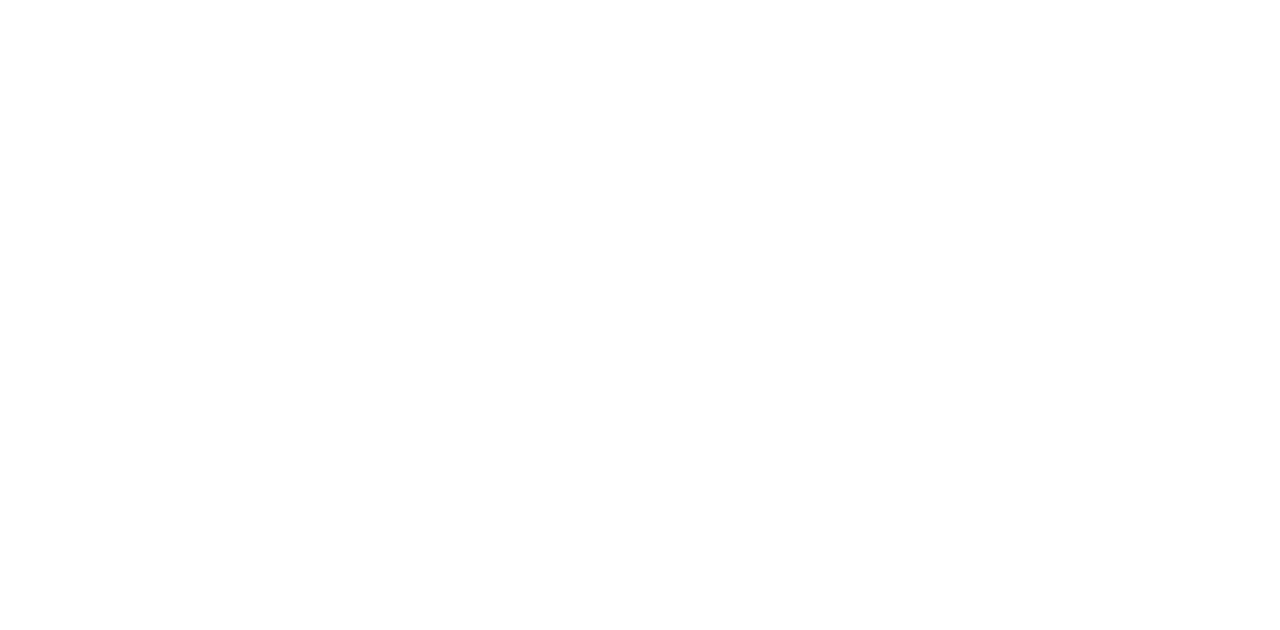
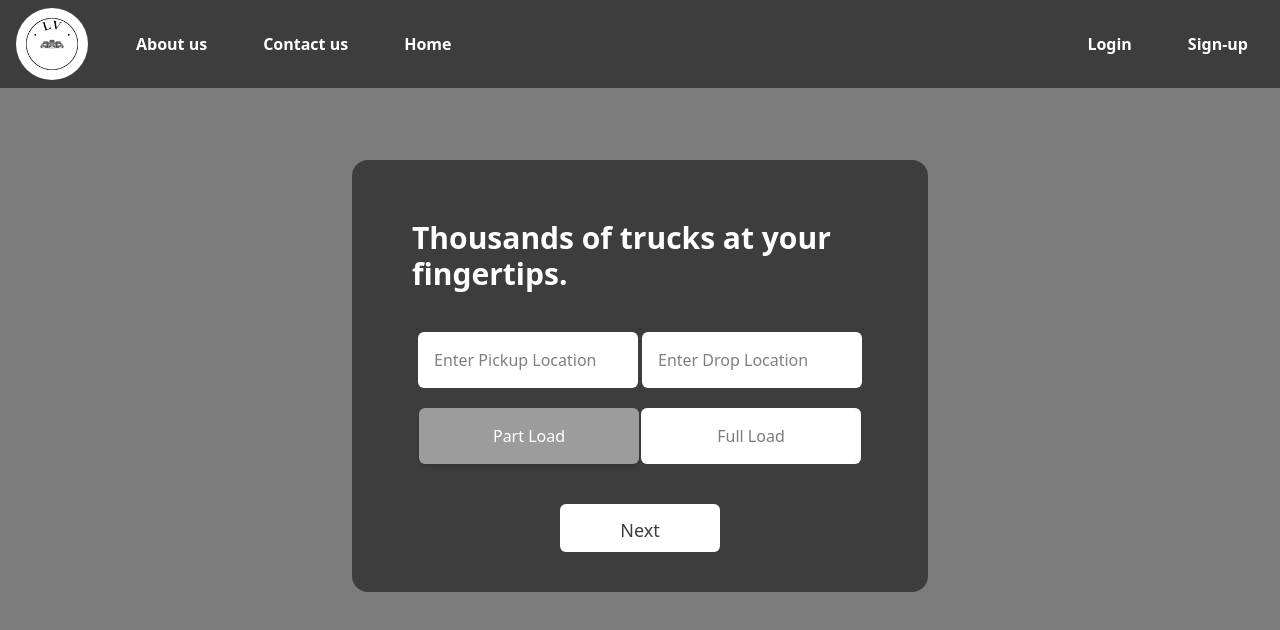
Before and after one commit to DeepakSekar003/Load_Vehicles, a React (Vite) app in the folder Load_Vehicles/: page /CustomerPage in a window 1280 px wide. Before the commit this address had no page. Shown: the top 630 px of the page. Built offline with nearby package versions, Linux system fonts and the light colour scheme.

Commit message:
Added Customer Page

```diff
--- a/Load_Vehicles/src/App.jsx
+++ b/Load_Vehicles/src/App.jsx
@@ -6,6 +6,9 @@
 import Contact from "./components/Contact";
 import B_mobilenum from "./components/B_mobilenum.jsx";
 import Otp from "./components/Otp";
+import CustomerPage from "./pages/CustomerPage.jsx";
+
+import PersonalSec from "./pages/PersonalSec.jsx";
 
 
 
@@ -21,7 +24,9 @@
           <Route exact path="/Contact" element={<Contact />} />
            <Route exact path="/mobile" element={<B_mobilenum />} />
            <Route exact path="/otp" element={<Otp />} />
+          <Route exact path="/CustomerPage" element={<CustomerPage/>}/>
 
+          <Route exact path="/PersonalSec" element={<PersonalSec/>}/>
         </Routes>
       </Router>
     </>
--- a/Load_Vehicles/src/components/InputBox.jsx
+++ b/Load_Vehicles/src/components/InputBox.jsx
@@ -1,5 +1,5 @@
 import { AiOutlineCloudUpload } from "react-icons/ai";
-
+import { useState } from 'react'
 export function InputBox({ placeholder }) {
   return (
     <input type="text"
@@ -9,12 +9,19 @@
 }
 
 export function RadioBox() {
+      const [options,setoptions]=useState('Part Load');
+      const select=['Part Load','Full Load']
   return (
     <>
-      <input type="radio" id="business" name="radiobox" className=" appearance-none" />
-      <label for="business" className="bg-white text-[#7b7b7b] p-4 w-55  font-semi-bold cursor-pointer flex justify-center items-center hover:bg-[#f2f0f0]  rounded-l-md">Business</label><br />
-      <input type="radio" id="personal" name="radiobox" className="appearance-none" />
-      <label for="personal" className="bg-white text-[#7b7b7b] p-4 w-56 -ml-5.5 font-semi-bold cursor-pointer flex items-center justify-center hover:bg-[#f2f0f0] rounded-r-md ">Personal</label>
+        <div className="flex gap-0.5">
+         {select.map((option)=>(
+                <button key={option}
+                onClick={()=>setoptions(option)}
+                className={`p-4 w-55 rounded-md transition-all duration-200
+                ${options===option ? 'bg-[#9c9c9c] text-white shadow-md'
+                 : 'bg-white text-[#7b7b7b]  hover:bg-[#f2f0f0]]'}`} >{option}</button>
+            ))}
+    </div>
     </>
   )
 }
--- a/Load_Vehicles/src/components/LoginPage.jsx
+++ b/Load_Vehicles/src/components/LoginPage.jsx
@@ -3,6 +3,7 @@
 import Otp from './Otp'
 import HomePage from '../pages/HomePage'
 import SignupPage from "../components/SignupPage"
+import CustomerPage from '../pages/CustomerPage'
 const LoginPage = () => {
 
 const [flow,setFlow] = useState(null)
@@ -15,7 +16,7 @@
 const book =[
     <B_mobilenum Next={handlePage} setSelectedUser={setSelectedUser} />,
     <Otp Next={handlePage}  Back={handleBack} selectedUser={selectedUser} />,
-    <HomePage Next={handlePage}/>
+   <CustomerPage Next={handlePage} />
 ];
 
 const earn =[
--- a/Load_Vehicles/src/components/SignupPage.jsx
+++ b/Load_Vehicles/src/components/SignupPage.jsx
@@ -7,6 +7,7 @@
 import Accountdetail from "../components/Accountdetail";
 import Details from "../components/Details";
 import LoginPage from "../components/LoginPage"
+import CustomerPage from "../pages/CustomerPage";
 
 const SignupPage = ({ text }) => {
   const [flowType, setFlowType] = useState(null);
@@ -20,7 +21,8 @@
 
     <B_mobilenum Next={handleNext} setSelectedUser={setSelectedUser} />,
     <Otp Next={handleNext} Back={handleBack} selectedUser={selectedUser} />,
-    <Details Back={handleBack} />
+    <Details Back={handleBack} Next={handleNext} />,
+    <CustomerPage Next={handleNext}/>
   ];
 
   const flowEarn = [
--- /dev/null
+++ b/Load_Vehicles/src/pages/CustomerPage.jsx
@@ -0,0 +1,35 @@
+import { RadioBox } from '../components/InputBox'
+import Navbar from '../components/Navbar'
+import Searchinput from '../components/inputPD'
+
+const CustomerPage = ({ Next }) => {
+    return (
+        <>
+            <Navbar />
+            <div className='min-h-screen bg-[#7b7b7b]'>
+                <div className='flex flex-col justify-center items-center '>
+                    <div className='m-40 p-10 bg-[#3d3d3d] w-xl flex justify-center flex-col items-center rounded-2xl'>
+                        <h1 className="font-bold text-3xl text-white p-5">
+                            Thousands of trucks at your fingertips.
+                        </h1>
+                        <div className='flex flex-row p-5 gap-1'>
+                            <Searchinput text={"Enter Pickup Location"} />
+                            <Searchinput text={"Enter Drop Location"} />
+                        </div>
+
+                        <RadioBox />
+
+                        <button className='bg-white text-[#3d3d3d] text-lg w-40 mt-10 h-12 p-3 text-center rounded-md hover:font-bold cursor-pointer '>
+                        Next</button>
+
+                    </div>
+
+                </div>
+
+            </div>
+
+        </>
+    )
+}
+
+export default CustomerPage
--- /dev/null
+++ b/Load_Vehicles/src/pages/PersonalSec.jsx
@@ -0,0 +1,42 @@
+import { Date } from '../components/InputBox'
+import Navbar from '../components/Navbar'
+
+const PersonalSec = ({Back}) => {
+    return (
+        <>
+            <Navbar />
+
+            <div className='min-h-screen bg-[#7b7b7b] '>
+
+                <div className='flex flex-col justify-center items-center  py-40 fixed inset-0'>
+
+                    <div className='m-5 p-5 bg-[#3d3d3d] w-md flex justify-center flex-col items-center rounded-2xl'>
+                        <h1 className='font-bold text-3xl m-5 text-white'>Personal</h1>
+                        <select name="Vehicles" id="" className="w-55 p-5 m-5  bg-white rounded-md text-gray-500 focus:outline-none px-3 ">
+                            <option value="" disabled selected> Select Vehicles</option>
+                            <option value="TATA ACE">TATA ACE</option>
+                            <option value="EICHER">EICHER</option>
+                            <option value="TEMPO">TEMPO</option>
+                            <option value="TIPPER">TIPPER</option>
+                            <option value="EV LOAD">EV LOAD</option>
+                            <option value="ZOR AUTO">ZOR AUTO</option>
+                        </select>
+                    <div className='mb-8'>
+                        <Date />
+                    </div>
+                    <button className='bg-white text-[#3d3d3d] text-lg w-40 mb-5  h-12 p-3 text-center rounded-md hover:font-bold cursor-pointer'>Book Ride</button>
+
+                    </div>
+
+
+
+                </div>
+
+
+            </div>
+
+        </>
+    )
+}
+
+export default PersonalSec
```
